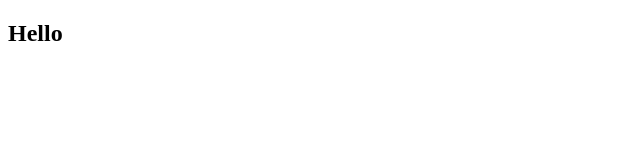
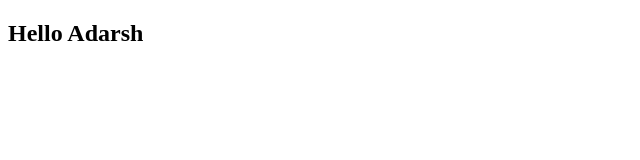
Before and after one commit to BugintheSystem704/LearningGit, a plain HTML site: page index.html in a window 1280 px wide. Shown: the whole page, without its empty margins (0-640 px from the left). Drawn offline with Linux system fonts and the light colour scheme.

Commit message:
Update index.html

```diff
--- a/index.html
+++ b/index.html
@@ -6,6 +6,6 @@
     <title>Document</title>
 </head>
 <body>
-    <h2>Hello</h2>
+    <h2>Hello Adarsh</h2>
 </body>
 </html>
```
